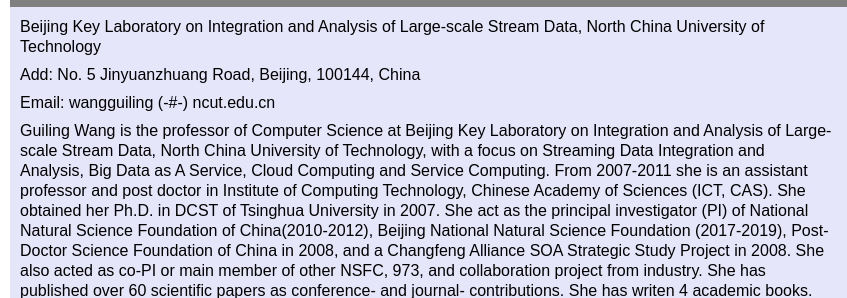
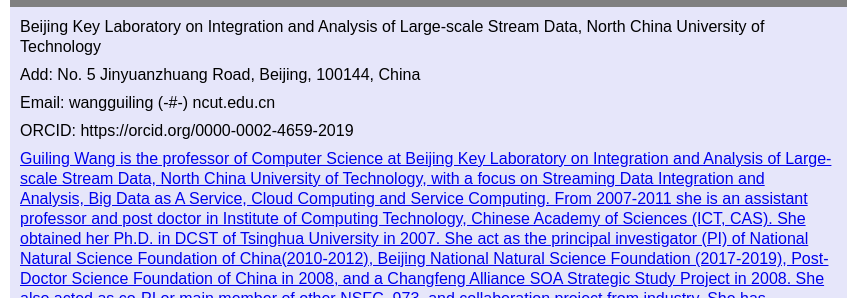
Before and after one commit to guilingwang/guilingwang.github.com, a plain HTML site: page index.html in a window 1280 px wide. Shown: the part 136-434 px from the top of the page, 0-847 px from the left. Drawn offline with Linux system fonts and the light colour scheme.

Commit message:
Update index.html

```diff
--- a/index.html
+++ b/index.html
@@ -46,7 +46,7 @@
 			<p> Beijing Key Laboratory on Integration and Analysis of Large-scale Stream Data, North China University of Technology </p>
 			<p>Add: No. 5 Jinyuanzhuang Road, Beijing, 100144, China</ul>
 			<p>Email: wangguiling (-#-) ncut.edu.cn</p>
-
+			<p>ORCID: https://orcid.org/0000-0002-4659-2019 <a href="https://orcid.org/0000-0002-4659-2019"></p>
 
 
  <p>
```
